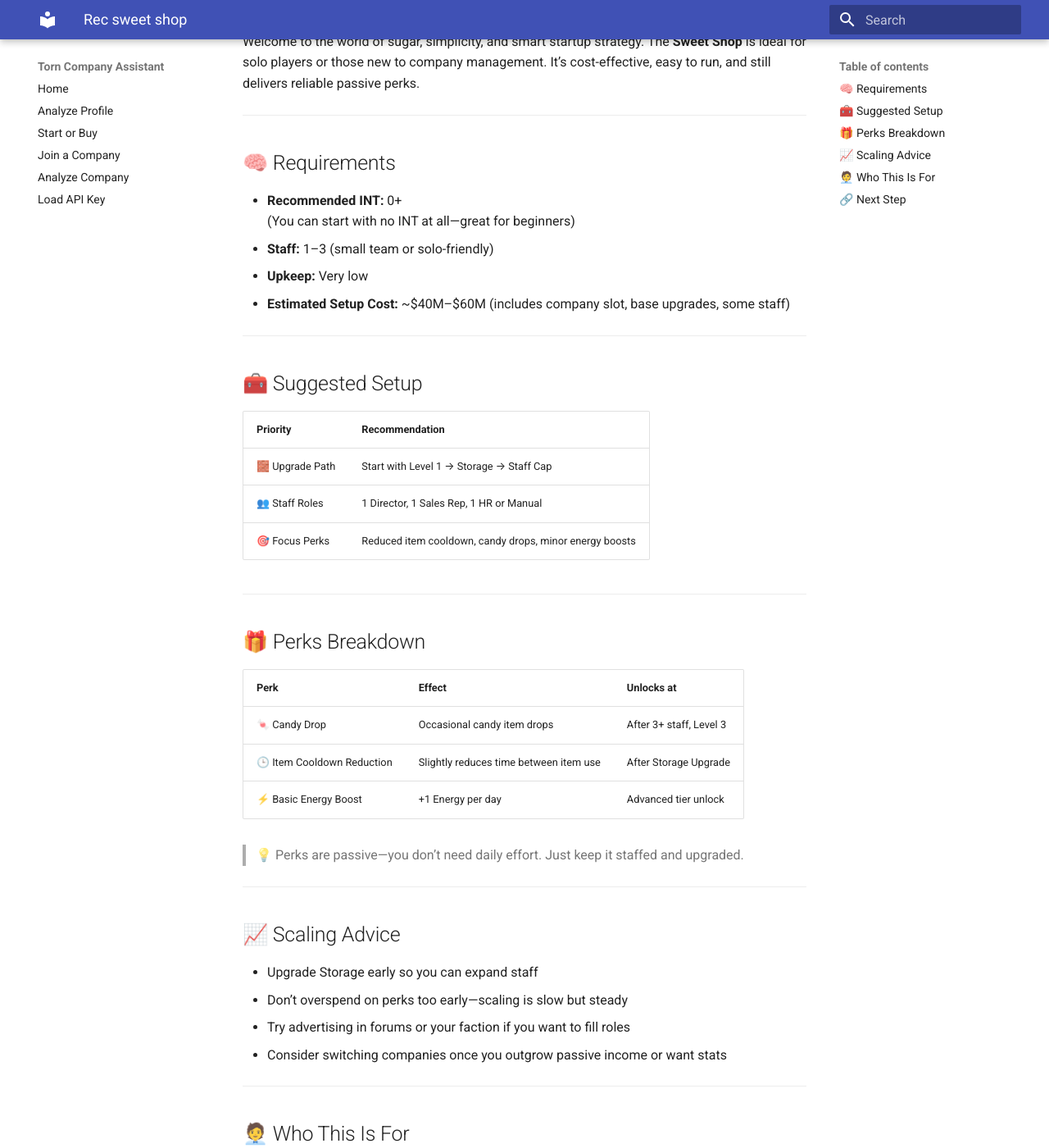
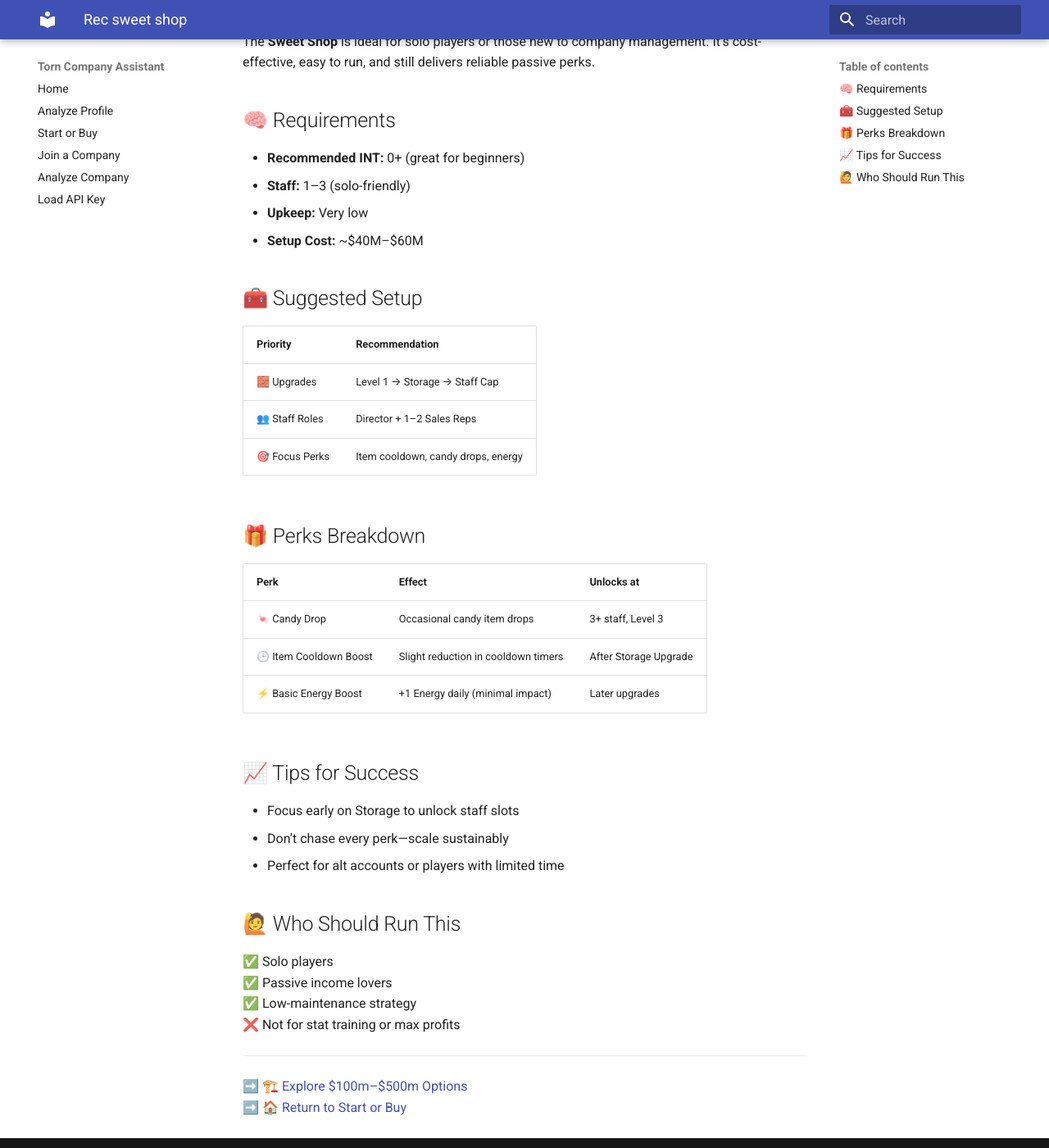
Before and after one commit to Graceface-07/torn-company-assistant, an MkDocs documentation site: the page built from docs/decision_flow/rec_sweet_shop.md, in a window 1280 px wide and 1400 px high, scrolled down 241 px. Shown: the whole window at 82% size. Built offline with MkDocs 1.6.1 and Material for MkDocs 9.7.7, drawn with Linux system fonts in a browser that asks for light colours; some of the changed text lies outside the part shown.

```diff
--- a/docs/decision_flow/rec_sweet_shop.md
+++ b/docs/decision_flow/rec_sweet_shop.md
@@ -3,63 +3,45 @@
 # 🍬 Sweet Shop
 *Your Low-Budget, Passive Profit Companion*
 
-Welcome to the world of sugar, simplicity, and smart startup strategy. The **Sweet Shop** is ideal for solo players or those new to company management. It’s cost-effective, easy to run, and still delivers reliable passive perks.
+The **Sweet Shop** is ideal for solo players or those new to company management. It’s cost-effective, easy to run, and still delivers reliable passive perks.
+
+## 🧠 Requirements
+
+- **Recommended INT:** 0+ (great for beginners)
+- **Staff:** 1–3 (solo-friendly)
+- **Upkeep:** Very low
+- **Setup Cost:** ~$40M–$60M
+
+## 🧰 Suggested Setup
+
+| Priority      | Recommendation                        |
+|---------------|----------------------------------------|
+| 🧱 Upgrades    | Level 1 → Storage → Staff Cap          |
+| 👥 Staff Roles | Director + 1–2 Sales Reps              |
+| 🎯 Focus Perks | Item cooldown, candy drops, energy     |
+
+## 🎁 Perks Breakdown
+
+| Perk                    | Effect                                | Unlocks at              |
+|-------------------------|----------------------------------------|--------------------------|
+| 🍬 Candy Drop           | Occasional candy item drops            | 3+ staff, Level 3       |
+| 🕒 Item Cooldown Boost  | Slight reduction in cooldown timers    | After Storage Upgrade   |
+| ⚡ Basic Energy Boost    | +1 Energy daily (minimal impact)       | Later upgrades           |
+
+## 📈 Tips for Success
+
+- Focus early on Storage to unlock staff slots
+- Don’t chase every perk—scale sustainably
+- Perfect for alt accounts or players with limited time
+
+## 🙋 Who Should Run This
+
+✅ Solo players
+✅ Passive income lovers
+✅ Low-maintenance strategy
+❌ Not for stat training or max profits
 
 ---
 
-## 🧠 Requirements
-
-- **Recommended INT:** 0+
-  (You can start with no INT at all—great for beginners)
-- **Staff:** 1–3 (small team or solo-friendly)
-- **Upkeep:** Very low
-- **Estimated Setup Cost:** ~$40M–$60M (includes company slot, base upgrades, some staff)
-
----
-
-## 🧰 Suggested Setup
-
-| Priority | Recommendation                         |
-|----------|-----------------------------------------|
-| 🧱 Upgrade Path | Start with Level 1 → Storage → Staff Cap |
-| 👥 Staff Roles  | 1 Director, 1 Sales Rep, 1 HR or Manual |
-| 🎯 Focus Perks  | Reduced item cooldown, candy drops, minor energy boosts |
-
----
-
-## 🎁 Perks Breakdown
-
-| Perk                        | Effect                                | Unlocks at              |
-|-----------------------------|----------------------------------------|--------------------------|
-| 🍬 Candy Drop               | Occasional candy item drops            | After 3+ staff, Level 3 |
-| 🕒 Item Cooldown Reduction  | Slightly reduces time between item use | After Storage Upgrade   |
-| ⚡ Basic Energy Boost       | +1 Energy per day                      | Advanced tier unlock    |
-
-> 💡 Perks are passive—you don’t need daily effort. Just keep it staffed and upgraded.
-
----
-
-## 📈 Scaling Advice
-
-- Upgrade Storage early so you can expand staff
-- Don’t overspend on perks too early—scaling is slow but steady
-- Try advertising in forums or your faction if you want to fill roles
-- Consider switching companies once you outgrow passive income or want stats
-
----
-
-## 🧑‍💼 Who This Is For
-
-✅ Solo players
-✅ Profit-focused with low time investment
-✅ Faction alt accounts
-❌ Not ideal for training stats or team management practice
-
----
-
-## 🔗 Next Step
-
-Done with Sweet Shop? Want to explore a mid-range company next?
-
-➡️ [🏗️ Explore $100m – $500m Options](budget_mid_profit.md)
+➡️ [🏗️ Explore $100m–$500m Options](budget_mid_profit.md)
 ➡️ [🏠 Return to Start or Buy](../start_or_buy.md)
```
Also changed, not shown: docs/decision_flow/budget_low_profit.md (+0 -7 lines), docs/decision_flow/goal_profit.md (+3 -19 lines), docs/start_or_buy.md (+1 -18 lines).
